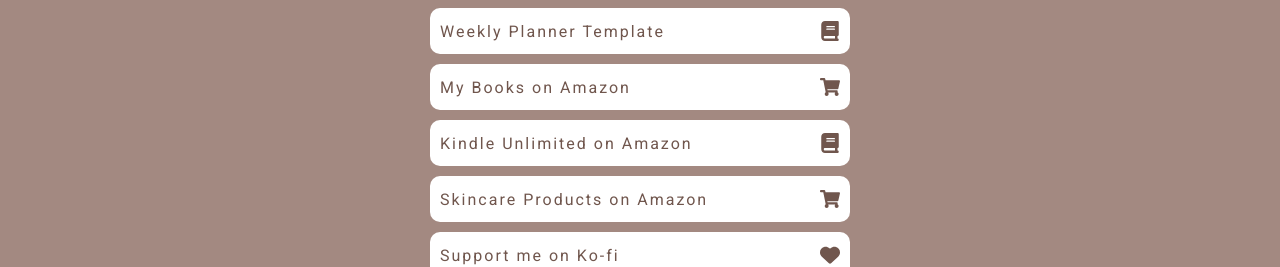
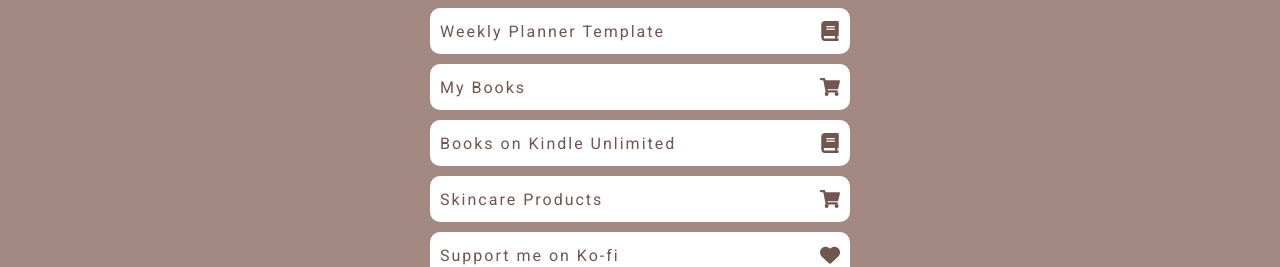
Before and after one commit to aninhabort/anacbort, a React (Vite) app: page / in a window 1280 px wide. Shown: the part 541-808 px from the top of the page. Built offline with nearby package versions, Linux system fonts and the light colour scheme; a web font is replaced by a local one.

Commit message:
feat: atualizar rótulos dos links sociais para maior clareza

```diff
--- a/src/components/Links.tsx
+++ b/src/components/Links.tsx
@@ -24,17 +24,17 @@
       </LinkText>
 
       <LinkText href={myBooksAmazon} target="_blank" rel="noreferrer noopener">
-        My Books on Amazon
+        My Books
         <FaShoppingCart size={20} />
       </LinkText>
 
       <LinkText href={kindleUnlimitedAmazon} target="_blank" rel="noreferrer noopener">
-        Kindle Unlimited on Amazon
+        Books on Kindle Unlimited
         <FaBook size={20} />
       </LinkText>
 
       <LinkText href={skincareProductsAmazon} target="_blank" rel="noreferrer noopener">
-        Skincare Products on Amazon
+        Skincare Products
         <FaShoppingCart size={20} />
       </LinkText>
 
```
